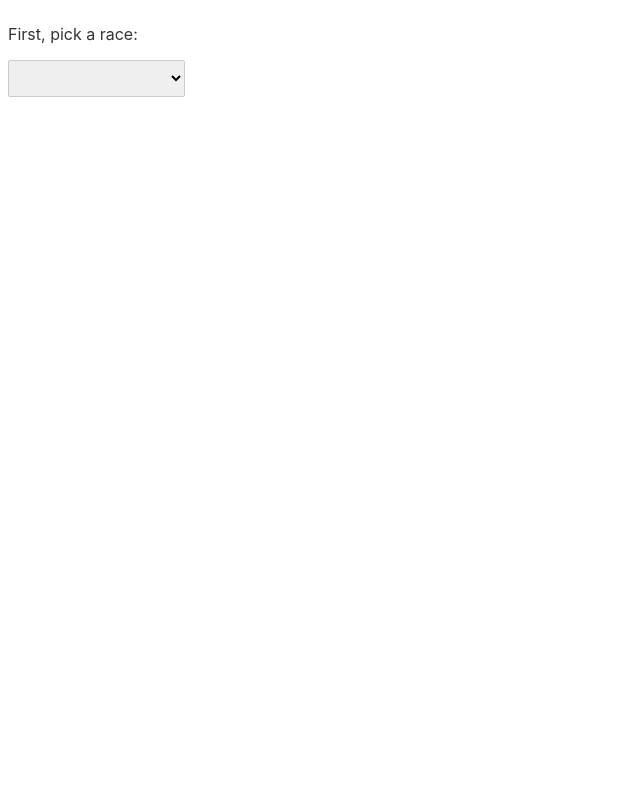
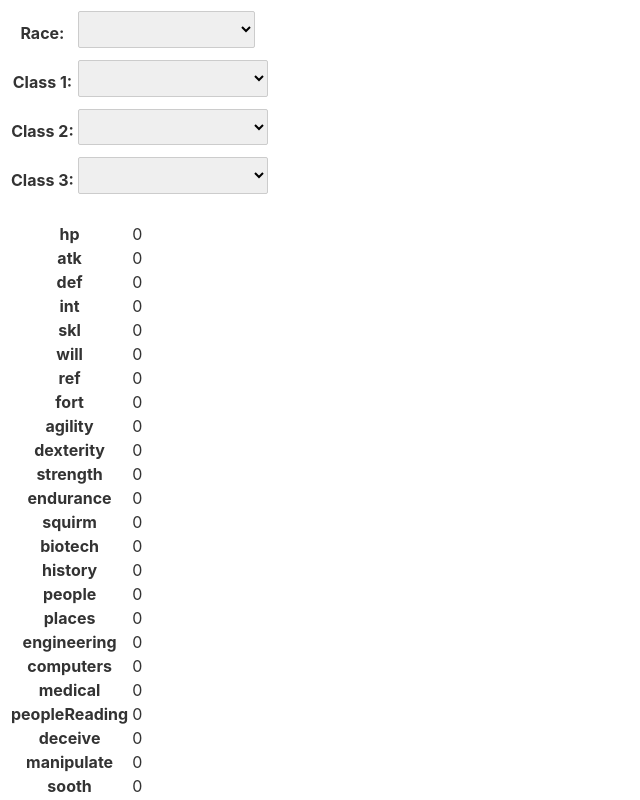
Before and after one commit to bzm3r/npch, a Svelte app: page / in a window 1280 px wide. Shown: the top 800 px of the page, without its empty margins (0-640 px from the left). Built offline with nearby package versions, Linux system fonts and the light colour scheme.

Commit message:
basic race+class selection, with table output of total stats

```diff
--- a/src/App.svelte
+++ b/src/App.svelte
@@ -1,61 +1,15 @@
 <script>
 	import { class_titles, race_titles } from './CharacterData.svelte';
-  //import { CharacterSummary } from './CharacterSummary.svelte';
+  import CharacterSummary from './CharacterSummary.svelte';
+	import InputBoxTable from './InputBoxTable.svelte';
 
 	let race = "";
-	let race_prompt = "First, pick a race:"
 	let class1 = "";
-	let class1_prompt = "Now, pick a companion/class:";
 	let class2 = "";
-	let class2_prompt = "Pick another companion/class:";
 	let class3 = "";
-	let class3_prompt = "Pick your last companion/class:";
-
-	$: selectable_classes = class_titles.filter(class_title => class_title != class1 && class_title != class2 && class_title != class3);
 </script>
 
-<p>{race_prompt}</p>
-<select bind:value={race} name="race" id="race-select">
-	<option value={race}>{race}</option>
-	{#each race_titles as race_title}
-	<option value={race_title}>
-		{race_title}
-	</option>
-	{/each}
-</select>
+<InputBoxTable bind:race={race} bind:class1={class1} bind:class2={class2} bind:class3={class3}></InputBoxTable>
 
-{#if race != ""}
-<p>{class1_prompt}</p>
-<select bind:value={class1} name="class1" id="class1-select">
-	<option value={class1}>{class1}</option>
-	{#each selectable_classes as class_title}
-	<option value={class_title}>
-		{class_title}
-	</option>
-	{/each}
-</select>
-{/if}
-
-{#if class1 != ""}
-<p>{class2_prompt}</p>
-<select bind:value={class2} name="class2" id="class2-select">
-	<option value={class2}>{class2}</option>
-	{#each selectable_classes as class_title}
-	<option value={class_title}>
-		{class_title}
-	</option>
-	{/each}
-</select>
-{/if}
-
-{#if class2 != ""}
-<p>{class3_prompt}</p>
-<select bind:value={class3} name="class3" id="class3-select">
-	<option value={class3}>{class3}</option>
-	{#each selectable_classes as class_title}
-	<option value={class_title}>
-		{class_title}
-	</option>
-	{/each}
-</select>
-{/if}
+<CharacterSummary {race} {class1} {class2} {class3}>
+</CharacterSummary>
--- a/src/CharacterData.svelte
+++ b/src/CharacterData.svelte
@@ -2,7 +2,7 @@
 	import { csvParse } from 'd3-dsv';
 	import { csv_data } from './CsvData.svelte';
 
-	const stat_labels =
+	export const stat_labels =
 				["hp", "atk", "def", "int", "skl", "will", "ref", "fort",
 				 "agility", "dexterity", "strength", "endurance", "squirm",
 				 "biotech", "history", "people", "places", "engineering",
@@ -10,39 +10,36 @@
 				 "manipulate", "sooth", "command", "persuade", "entertain",
 				 "perception", "survival", "research", "craft", "zeroG"];
 
+	let input_data = csvParse(csv_data);
+	export let races = new Map();
+	export let classes = new Map();
+
 	class SpecializationData {
-		constructor(raw_specialization_data) {
-			this.title = raw_specialization_data.title;
-			this.type = raw_specialization_data.type;
-			stat_labels.forEach(stat => this[stat] = parseInt(raw_specialization_data.stat));
-			this.specials = [raw_specialization_data.special0, raw_specialization_data.special1];
+		constructor(raw_data) {
+			this.title = raw_data.title;
+			this.type = raw_data.type;
+			for (let stat of stat_labels) {
+				this[stat] = parseInt(raw_data[stat]);
+			}
+
+			this.specials = [];
+			for (const special of [raw_data.special0, raw_data.special1, raw_data.special2]) {
+				if (special != "") {
+					this.specials.push(special);
+				}
+			}
 		}
 	}
 
-	class Specializations {
-		constructor(csv_data) {
-			let input_data = csvParse(csv_data);
-			this.races = new Map();
-			this.classes = new Map();
-
-			for (const [index, entry] of input_data.entries()) {
-				if (entry["type"] == "race") {
-					this.races.set(entry["title"], new SpecializationData(entry));
-				} else if (entry["type"] == "class") {
-					this.classes.set(entry["title"], new SpecializationData(entry));
-				}
-			}
-
-			this.race_titles = [...this.races.keys()];
-			this.class_titles = [...this.classes.keys()];
-		}
-
-		getRace(race) {
-			return this.races.get(race);
+	for (const data_row of input_data.values()) {
+		let spec_dat =  new SpecializationData(data_row);
+		if (spec_dat.type === "race") {
+			races.set(spec_dat.title, spec_dat);
+		} else if (spec_dat.type === "class") {
+			classes.set(spec_dat.title, spec_dat);
 		}
 	}
 
-	export let specializations = new Specializations(csv_data);
-	export let race_titles = specializations.race_titles;
-	export let class_titles = specializations.class_titles;
+	export let race_titles = [...races.keys()];
+	export let class_titles = [...classes.keys()];
 </script>
--- /dev/null
+++ b/src/CharacterSummary.svelte
@@ -0,0 +1,96 @@
+<script>
+	import { stat_labels, races, classes } from './CharacterData.svelte';
+
+	export let race = "";
+	export let class1 = "";
+	export let class2 = "";
+	export let class3 = "";
+
+	let r_dat = null;
+	let c1_dat = null;
+	let c2_dat = null;
+	let c3_dat = null;
+
+	let titles = [];
+	let totals = new Map();
+	stat_labels.forEach(stat => totals.set(stat, 0));
+	let specials = [];
+
+	function updateTitles(r_dat, c1_dat, c2_dat, c3_dat) {
+		titles = [];
+		[r_dat, c1_dat, c2_dat, c3_dat].forEach(dat => {if (dat != null) {
+			titles.push(dat.title);
+		}})
+	}
+
+	function updateSpecials(r_dat, c1_dat, c2_dat, c3_dat) {
+		specials = [];
+		[r_dat, c1_dat, c2_dat, c3_dat].forEach(dat => {if (dat != null) {
+			specials.push(...dat.specials);
+		}})
+	}
+
+	function updateTotals(r_dat, c1_dat, c2_dat, c3_dat) {
+		for (const stat of stat_labels) {
+			totals[stat] = 0;
+			if (r_dat != null) {
+				totals[stat] += r_dat[stat];
+			}
+			if (c1_dat != null) {
+				totals[stat] += c1_dat[stat];
+			}
+			if (c2_dat != null) {
+				totals[stat] += c2_dat[stat];
+			}
+			if (c3_dat != null) {
+				totals[stat] += c3_dat[stat];
+			}
+		}
+	}
+
+	$: if (race != "") {
+		r_dat = races.get(race);
+	} else {
+		r_dat = null;
+	}
+	$: if (class1 != "") {
+		c1_dat = classes.get(class1);
+	} else {
+		c1_dat = null;
+	}
+	$: if (class2 != "") {
+		c2_dat = classes.get(class2);
+	} else {
+		c2_dat = null;
+	}
+	$: if (class3 != "") {
+		c3_dat = classes.get(class3);
+	} else {
+		c2_dat = null;
+	}
+	$: updateTitles(r_dat, c1_dat, c2_dat, c3_dat);
+	$: updateSpecials(r_dat, c1_dat, c2_dat, c3_dat);
+	$: updateTotals(r_dat, c1_dat, c2_dat, c3_dat);
+</script>
+
+<p>
+	{titles.join(" + ")}
+</p>
+
+<table>
+	{#each stat_labels as stat}
+	<tr>
+		<th>{stat}</th>
+		<td>{totals[stat]}</td>
+	</tr>
+	{/each}
+</table>
+
+<p>
+	Specials:
+</p>
+<ul>
+		{#each specials as special}
+				<li>{special}</li>
+		{/each}
+</ul>
--- a/src/CsvData.svelte
+++ b/src/CsvData.svelte
@@ -1,6 +1,6 @@
 <script context="module">
-	export let csv_data = String.raw`title,type,hp,atk,def,int,skl,will,ref,fort,agility,dexterity,strength,piloting,stealth,endurance,squirm,biotech,history,people,places,engineering,computers,medical,peopleReading,decieve,manipulate,sooth,command,persuade,entertain,perception,survival,research,craft,zeroG,special0,special1
-Archon,race,25,0,0,-2,1,2,-1,2,0,0,0,0,0,0,0,0,5,0,0,0,0,0,0,0,0,0,2,0,0,0,0,0,0,0,"Robotic, Immune to fear",IronHeart
+	export let csv_data = String.raw`title,type,hp,atk,def,int,skl,will,ref,fort,agility,dexterity,strength,piloting,stealth,endurance,squirm,biotech,history,people,places,engineering,computers,medical,peopleReading,decieve,manipulate,sooth,command,persuade,entertain,perception,survival,research,craft,zeroG,special0,special1,special2
+Archon,race,25,0,0,-2,1,2,-1,2,0,0,0,0,0,0,0,0,5,0,0,0,0,0,0,0,0,0,2,0,0,0,0,0,0,0,Robotic,Immune to fear,IronHeart
 Fae,race,19,0,1,2,3,-1,2,1,2,2,0,0,0,0,2,0,0,0,0,0,0,0,0,0,0,0,0,0,3,2,0,0,2,0,+3 in two social checks,
 Half-Fae,race,20,0,0,1,3,0,2,0,2,2,0,0,0,0,2,0,0,0,0,0,0,0,0,0,0,0,0,0,2,0,0,0,0,0,+5 vs disease,Dabbler
 Homunculi,race,19,0,1,1,3,0,0,0,0,0,0,0,0,0,3,0,0,0,0,0,3,0,0,3,3,0,0,0,3,0,0,0,0,0,Robotic,Intuitive
@@ -11,18 +11,18 @@ Human-Skyborn,race,20,0,0,0,3,2,2,0,0,0,-3,3,0,0,0,0,0,0,3,0,0,0,0,0,0,0,0,0,0,0
 Jotunn,race,23,0,0,0,2,0,0,2,0,0,2,0,0,2,0,0,0,0,0,2,0,0,0,0,0,0,0,0,0,0,2,0,0,0,Hardy,+2 on Combat manuvers
 Nix,race,21,0,0,0,2,1,1,1,0,0,0,0,0,0,2,2,2,0,0,0,0,0,2,0,0,2,0,0,0,2,0,0,2,0,Amphibious,+1 Teamwork
 Tsuku,race,20,1,0,4,2,0,3,0,0,3,0,3,3,0,0,0,0,0,0,3,0,0,-2,-2,-2,-2,-2,-2,-2,0,0,0,3,3,Robotic,Resistant to heat and radiation
-Vesp,race,17,0,0,1,4,3,0,-1,0,0,0,0,0,0,0,0,0,0,0,0,0,0,3,0,0,0,0,0,0,0,0,3,3,0,Bookworm skill rank,+1 charge/+1gland/+3 on class skill.
+Vesp,race,17,0,0,1,4,3,0,-1,0,0,0,0,0,0,0,0,0,0,0,0,0,0,3,0,0,0,0,0,0,0,0,3,3,0,Bookworm skill rank,+1 charge/+1gland/+3 on class skill
 A390# Spider Drone,class,0,0,0,1,0,0,0,0,0,0,0,0,0,0,0,0,0,0,0,0,0,0,0,0,0,0,0,0,0,0,0,0,0,0,Repair robot Minion,
 Apothecary,class,1,0,1,0,1,1,1,2,0,0,0,0,0,0,0,2,0,0,0,0,0,2,0,0,0,0,0,0,0,0,0,2,2,0,+2 DC on Biotech,
-Bodyguard,class,2,0,2,2,0,1,1,1,0,0,0,0,0,0,0,0,2,2,0,0,0,2,2,0,0,2,0,0,0,2,0,0,0,0,+1 ATK unarmed OR light guns,+1 crit def range.
+Bodyguard,class,2,0,2,2,0,1,1,1,0,0,0,0,0,0,0,0,2,2,0,0,0,2,2,0,0,2,0,0,0,2,0,0,0,0,+1 ATK unarmed OR light guns,+1 crit def range
 Brute,class,3,2,0,0,0,0,0,2,0,0,4,0,0,2,0,0,0,0,0,0,0,0,0,0,0,0,0,0,0,0,0,0,0,0,"+1 ATK if unarmed, or bludgeoning",
-Calabrist,class,0,0,0,0,2,1,1,1,0,0,0,2,0,0,0,0,0,0,0,2,0,0,0,0,0,0,0,2,0,0,2,0,2,0,+1 ATK or +1 DEF.   +1HP or +1 companion charge.,+1 ATK with Signiture weapon.
+Calabrist,class,0,0,0,0,2,1,1,1,0,0,0,2,0,0,0,0,0,0,0,2,0,0,0,0,0,0,0,2,0,0,2,0,2,0,+1 ATK or +1 DEF,+1HP or +1 companion charge,+1 ATK with Signature Weapon
 Champion,class,2,0,0,1,0,2,2,2,0,0,0,2,0,2,0,0,0,0,0,0,0,0,0,0,0,0,2,2,0,0,0,0,0,0,+1ATK with big weapons,+ATK or +1 DEF
-Changeling,class,1,0,0,1,2,0,0,0,0,0,0,0,0,0,0,1,0,0,0,1,1,1,0,0,0,0,0,0,0,0,1,0,1,0,+2 in one skill of choice,+2 spread over saving throws.
+Changeling,class,1,0,0,1,2,0,0,0,0,0,0,0,0,0,0,1,0,0,0,1,1,1,0,0,0,0,0,0,0,0,1,0,1,0,+2 in one skill of choice,+2 spread over saving throws
 Chronographer,class,0,0,0,3,2,2,2,0,0,0,0,0,0,0,0,0,2,0,0,0,0,0,0,0,2,0,0,0,0,0,0,2,0,2,+1 interrupt action,
 Con-Artist,class,0,0,1,1,2,1,1,0,0,0,0,0,0,0,0,0,0,0,0,0,0,0,2,2,2,1,1,1,2,0,0,0,0,0,,
 Conduit,class,1,0,0,0,3,3,0,0,0,0,0,2,0,0,0,0,0,0,0,0,4,0,0,2,0,0,0,2,0,0,0,2,0,0,,
-Crescent Staccato,class,0,0,0,0,1,0,0,0,0,0,0,0,0,0,0,0,0,0,0,0,0,0,0,0,0,0,0,0,0,0,0,0,0,0,flying robot buddy.,
+Crescent Staccato,class,0,0,0,0,1,0,0,0,0,0,0,0,0,0,0,0,0,0,0,0,0,0,0,0,0,0,0,0,0,0,0,0,0,0,flying robot buddy,
 Duo,class,0,1,1,0,3,1,1,0,2,0,0,0,0,0,2,0,0,0,0,0,0,0,0,0,0,0,0,0,2,0,0,0,0,0,Paired class,
 Fortress,class,5,0,0,0,0,0,0,2,0,0,2,0,0,3,0,0,0,0,0,0,0,0,0,0,0,0,0,0,0,0,1,0,0,0,+2 ATK with hammers,You provide Cover.
 Freerunner,class,0,0,2,1,2,0,2,0,4,0,0,0,2,2,2,0,0,0,0,0,0,0,0,0,0,0,0,0,2,2,0,0,0,4,+1 interupt action,
--- /dev/null
+++ b/src/InputBoxRow.svelte
@@ -0,0 +1,19 @@
+<script>
+	export let title = "";
+	export let name = "";
+	export let choices = [];
+	export let selected = "";
+</script>
+
+
+<tr>
+	<th>{title}: </th>
+	<td>
+		<select bind:value={selected} {name} id={name}>
+			<option value={selected}>{selected}</option>
+			{#each choices as choice}
+				<option value={choice}>{choice}</option>
+			{/each}
+		</select>
+	</td>
+</tr>
--- /dev/null
+++ b/src/InputBoxTable.svelte
@@ -0,0 +1,19 @@
+<script>
+	import { class_titles, race_titles } from './CharacterData.svelte';
+	import InputBoxRow from './InputBoxRow.svelte';
+
+	export let race = "";
+	export let class1 = "";
+	export let class2 = "";
+	export let class3 = "";
+
+	$: selectable_races = race_titles.filter(race_title => race_title != race);
+	$: selectable_classes = class_titles.filter(class_title => class_title != class1 && class_title != class2 && class_title != class3);
+</script>
+
+<table>
+	<InputBoxRow bind:selected={race} title="Race" name="race-select" choices={selectable_races}></InputBoxRow>
+	<InputBoxRow bind:selected={class1} title="Class 1" name="c1-select" choices={selectable_classes}></InputBoxRow>
+	<InputBoxRow bind:selected={class2} title="Class 2" name="c2-select" choices={selectable_classes}></InputBoxRow>
+	<InputBoxRow bind:selected={class3} title="Class 3" name="c3-select" choices={selectable_classes}></InputBoxRow>
+</table>
```
